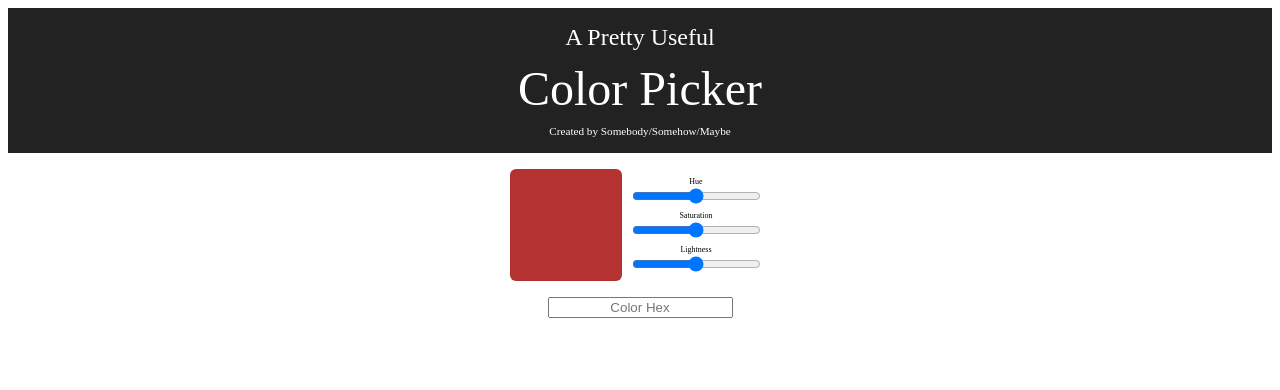
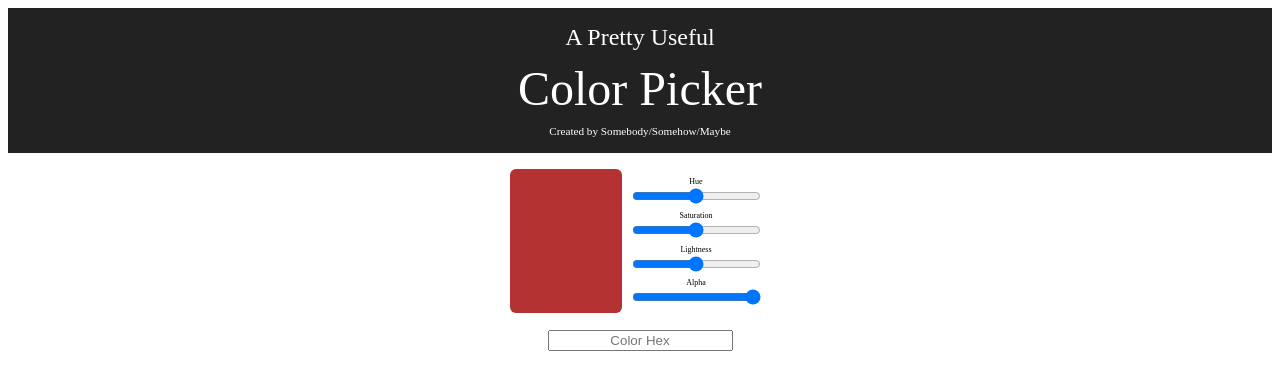
Before and after one commit to Kemenyfy/Color-Picker-Vue, a Vue app: page / in a window 1280 px wide. Shown: the top 390 px of the page. Built offline with nearby package versions, Linux system fonts and the light colour scheme.

Commit message:
Got Alpha to Work

```diff
--- a/src/components/ColorPicker.vue
+++ b/src/components/ColorPicker.vue
@@ -15,7 +15,6 @@
               type="range"
               min="0"
               max="360"
-              id="hue"
               v-on:input="this.updateHueValue"
               :value="this.hue" />
             <div class="Captions">Saturation</div>
@@ -23,7 +22,6 @@
               type="range"
               min="0"
               max="100"
-              id="saturation"
               v-on:input="updateSaturationValue"
               :value="this.saturation" />
             <div class="Captions">Lightness</div>
@@ -31,9 +29,15 @@
               type="range"
               min="0"
               max="100"
-              id="lightness"
               v-on:input="updateLightnessValue"
               :value="this.lightness" />
+            <div class="Captions">Alpha</div>
+            <input
+              type="range"
+              min="0"
+              max="100"
+              v-on:input="updateAlphaValue"
+              :value="this.alpha" />
           </section>
       </section>
     <section>
@@ -63,14 +67,20 @@ export default {
     },
     updateLightnessValue: function (event){
       return this.lightness = event.target.value
+    },
+    updateAlphaValue: function (event){
+      return this.alpha = event.target.value
     }
   },
   computed: {
+    newAlpha: function () {
+      return this.alpha / 100
+    },
     boxStyle: function() {
       return {
-        "background-color": "rgb(" + this.hue + " " + this.saturation + " " + this.lightness + " )",
-      };
-    }
+        "background-color":
+          "rgba(" + this.hue + ", " + this.saturation + ", " + this.lightness + ", " + this.newAlpha + " )",
+      };}
   },
 };
 </script>
@@ -105,7 +115,7 @@ export default {
 
 .ColorBox {
   background-color: black;
-  height: 7em;
+  height: 9em;
   width: 7em;
   border-radius: 6px;
 }
```
